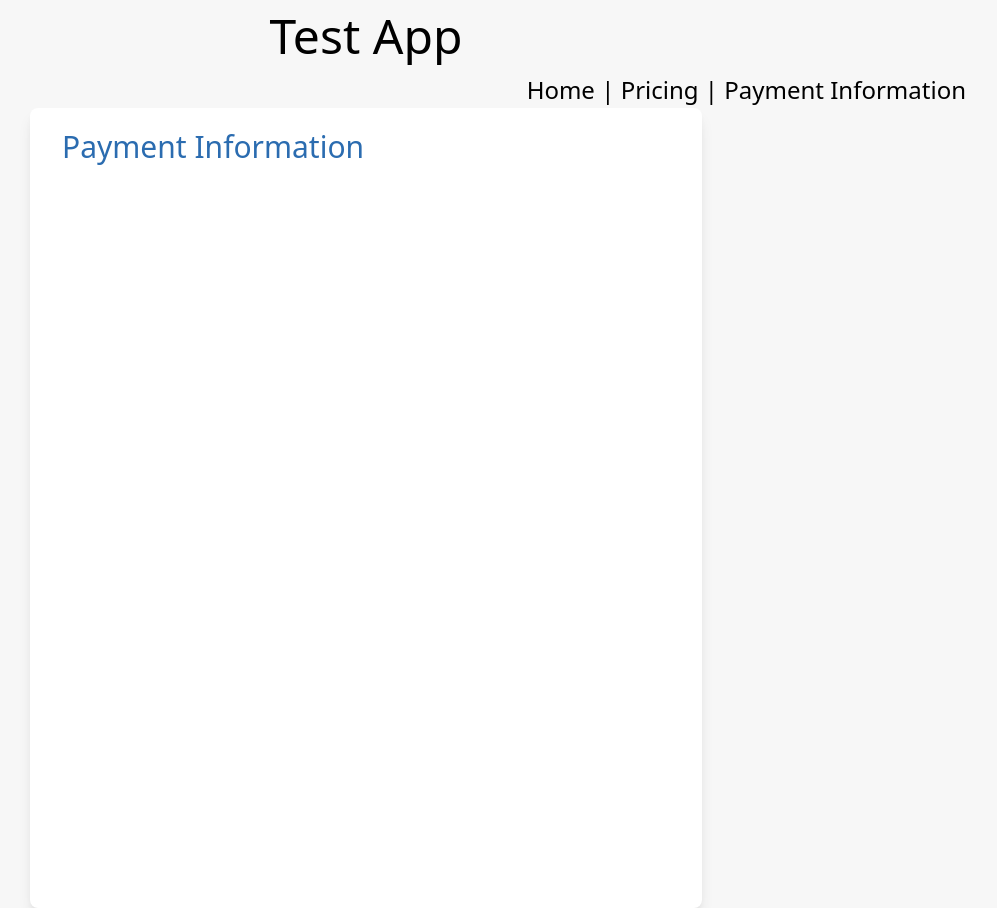
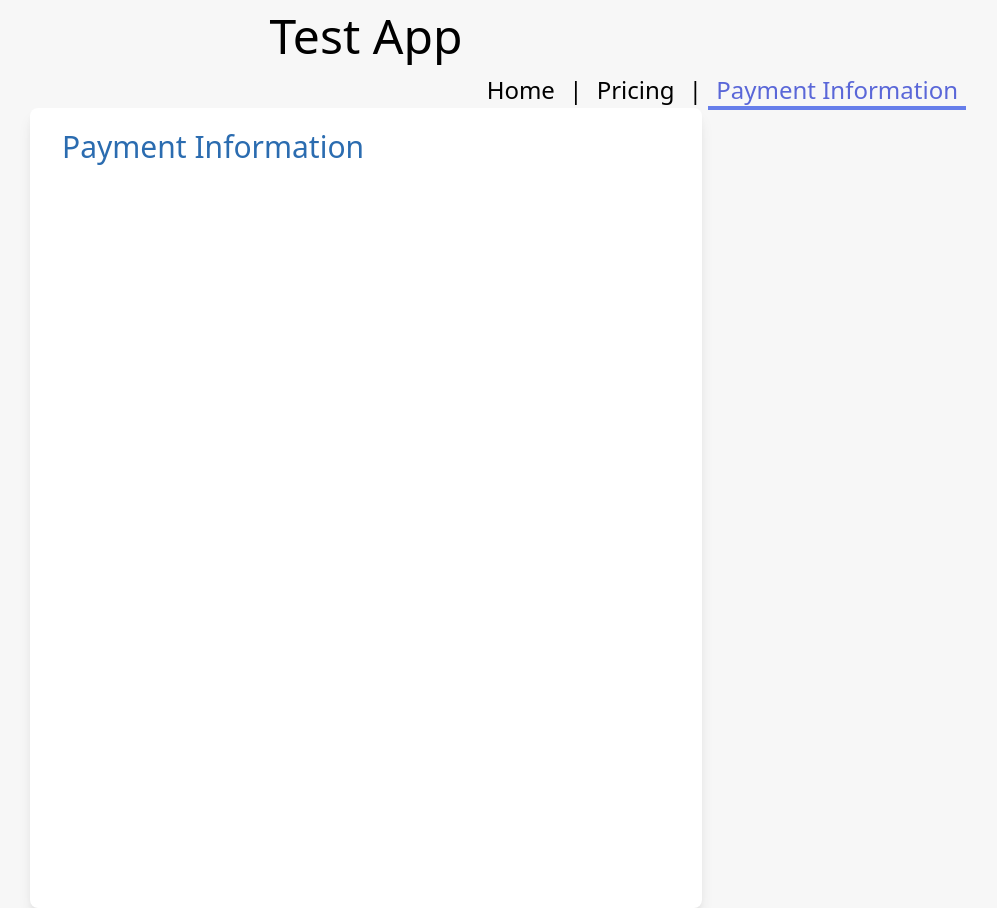
Before and after one commit to suddham/nuxt-learn, a Vue app: page /payment-info in a window 1280 px wide. Shown: the whole page, without its empty margins (274-1271 px from the left). Built offline with nearby package versions, Linux system fonts and the light colour scheme.

Commit message:
Add router link active route

```diff
--- a/src/App.vue
+++ b/src/App.vue
@@ -4,9 +4,9 @@
             <h1 class="text-5xl text-center">Test App</h1>
 
             <div class="text-right px-10 text-2xl">
-                <router-link :to="{ name: 'Home' }">Home</router-link> |
-                <router-link :to="{ name: 'Pricing' }">Pricing</router-link> |
-                <router-link :to="{ name: 'PaymentInfo' }">Payment Information</router-link>
+                <router-link class="px-2" :to="{ name: 'Home' }">Home</router-link> |
+                <router-link class="px-2" :to="{ name: 'Pricing' }">Pricing</router-link> |
+                <router-link class="px-2" :to="{ name: 'PaymentInfo' }">Payment Information</router-link>
             </div>
 
             <div class="container max-w-2xl mx-auto bg-white shadow-lg rounded-lg min-h-screen py-4 px-8 text-left">
@@ -25,6 +25,10 @@
   }
 </script>
 
-<style scoped>
-
+<style scoped lang="scss">
+    .router-link-exact-active {
+        &.active-route {
+            @apply border-b-4 border-indigo-500 text-indigo-600;
+        }
+    }
 </style>
--- a/src/router.js
+++ b/src/router.js
@@ -26,5 +26,6 @@ const routes = [
 
 export default new VueRouter({
   mode: 'history',
-  routes
+  routes,
+  linkActiveClass: 'active-route'
 })
```
